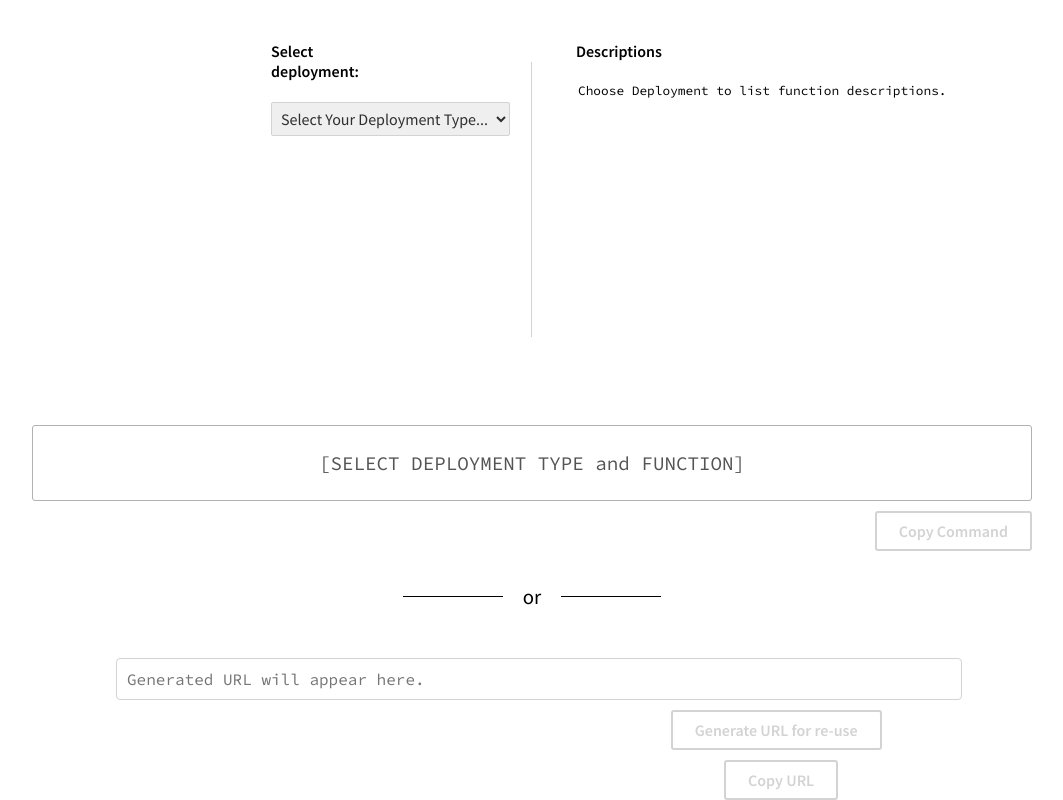
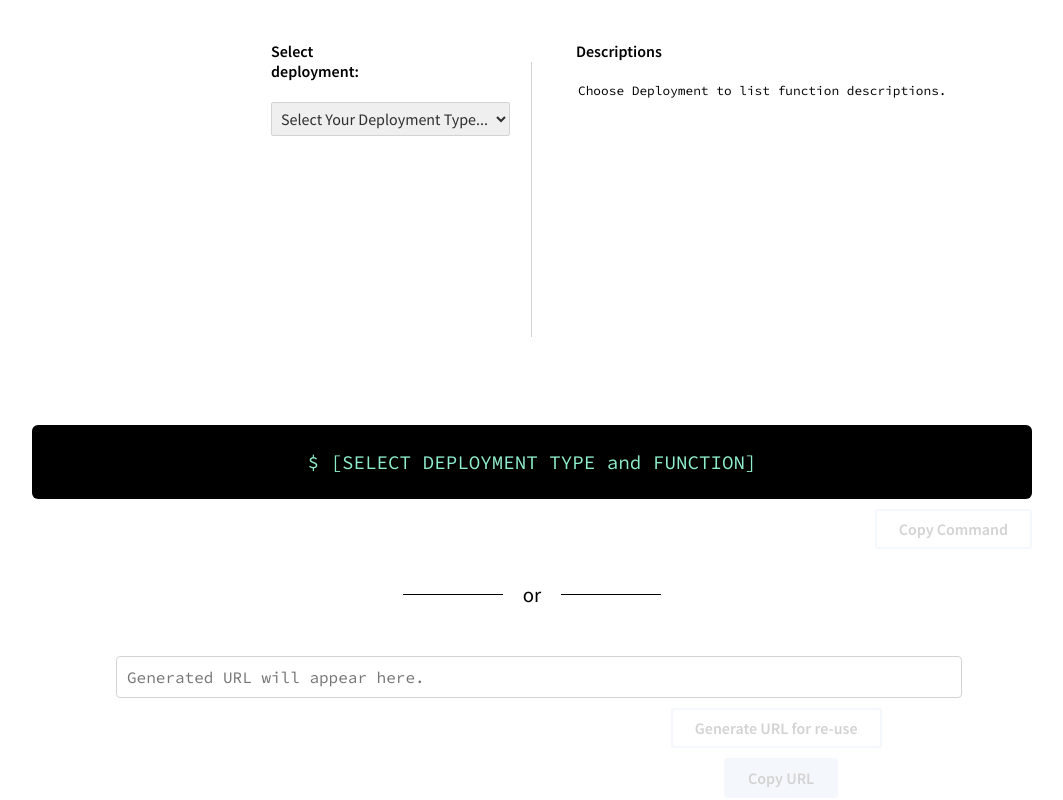
Before and after one commit to sourcegraph/support-generator, a React (Create React App) app: page / in a window 1280 px wide. Shown: the part 380-1180 px from the top of the page, without its empty margins (108-1171 px from the left). Built offline with nearby package versions, Linux system fonts and the light colour scheme.

Commit message:
color updates and add variables for sourcegraph colors.

```diff
--- a/src/Components/Command/GeneratedCommand.css
+++ b/src/Components/Command/GeneratedCommand.css
@@ -12,12 +12,11 @@
     font-family: "Source Code Pro", monospace;
     font-weight: normal;
     font-size: 1.2rem;
-    background-color: #ffffff;
+    background-color: var(--sg-black);
     padding-top: 25px;
     padding-bottom: 25px;
-    color: rgb(84, 84, 84);
-    border-radius: 3px;
-    border: 1px solid rgb(177, 177, 177);
+    color: var(--sg-mint);
+    border-radius: 6px;
 }
 
 .btns-container {
--- a/src/Components/Command/GeneratedCommand.jsx
+++ b/src/Components/Command/GeneratedCommand.jsx
@@ -30,11 +30,11 @@ export default function GeneratedCommand({
             <div className="generated-command">
                 {selectedDeployment === 'select-deployment' ? (
                     <>
-                        [SELECT DEPLOYMENT TYPE and FUNCTION]
+                        $ [SELECT DEPLOYMENT TYPE and FUNCTION]
                     </>
                 ) : (
                     <>
-                        {command}
+                        $ {command}
                     </>
                 )}
             </div>
--- a/src/Components/UI/CopyBtn.css
+++ b/src/Components/UI/CopyBtn.css
@@ -1,6 +1,6 @@
 button.copy-button:disabled,
 button.copy-button[disabled] {
-    border: 2px solid lightgray;
+    border: 2px solid #F4F7Fb;
     border-radius: 3px;
     background-color: #ffffff;
     color: lightgray;
@@ -14,10 +14,10 @@ button.copy-button[disabled] {
 }
 
 .copy-button {
-    border: 2px solid #A112FF;
+    border: 2px solid #5033e1;
     border-radius: 3px;
     background-color: #ffffff;
-    color: #A112FF;
+    color: #5033e1;
     width: fit-content;
     height: 40px;
     font-family: "Source Sans Pro", Arial, Helvetica, sans-serif;
@@ -28,10 +28,9 @@ button.copy-button[disabled] {
 }
 
 .copy-button:hover {
-    background-color: #A112FF;
+    background-color: #5033e1;
     color: white;
     cursor: pointer;
-
     padding-right: 22px;
     padding-left: 22px;
 }
--- a/src/Components/UI/GenerateLink.css
+++ b/src/Components/UI/GenerateLink.css
@@ -1,6 +1,6 @@
 button.generate-btn:disabled,
 button.generate-btn[disabled] {
-    border: 2px solid lightgray;
+    border: 2px solid #f4f7fb;
     border-radius: 3px;
     background-color: #ffffff;
     color: lightgray;
@@ -15,10 +15,10 @@ button.generate-btn[disabled] {
 }
 
 .generate-btn {
-    border: 2px solid #A112FF;
+    border: 2px solid #5033e1;
     border-radius: 3px;
     background-color: #ffffff;
-    color: #A112FF;
+    color: #5033e1;
     width: fit-content;
     padding-right: 22px;
     padding-left: 22px;
@@ -34,7 +34,7 @@ button.generate-btn[disabled] {
 }
 
 .generate-btn:hover {
-    background-color: #A112FF;
+    background-color: #5033e1;
     color: white;
     cursor: pointer;
     padding-right: 22px;
--- a/src/Components/UI/GeneratedURI.css
+++ b/src/Components/UI/GeneratedURI.css
@@ -39,7 +39,7 @@ input.generated-uri[type="text"]:focus {
 }
 
 .copied-message {
-    color: #ff5543;
+    color: #ED2E20;
     font-family: "Source Sans Pro", Arial, Helvetica, sans-serif;
     font-size: 1.0;
     font-weight: light;
@@ -55,9 +55,9 @@ input.generated-uri[type="text"]:focus {
 
 button.copy-url:disabled,
 button.copy-url[disabled] {
-    border: 2px solid lightgray;
+    border: 2px solid #F4F7FB;
     border-radius: 3px;
-    background-color: #ffffff;
+    background-color: #F4F7FB;
     color: lightgray;
     width: fit-content;
     height: 40px;
@@ -71,10 +71,10 @@ button.copy-url[disabled] {
 }
 
 .copy-url {
-    border: 2px solid #A112FF;
+    border: 2px solid #5033e1;
     border-radius: 3px;
-    background-color: #ffffff;
-    color: #A112FF;
+    background-color: #5033e1;
+    color: #ffffff;
     width: fit-content;
     height: 40px;
     font-family: "Source Sans Pro", Arial, Helvetica, sans-serif;
@@ -84,12 +84,18 @@ button.copy-url[disabled] {
     padding-right: 22px;
     padding-left: 22px;
     justify-self: flex-end;
+    transition: all .2s ease-in;
 }
 
 .copy-url:hover {
-    background-color: #A112FF;
+    background-color: #3c26a5;
     color: white;
     cursor: pointer;
     padding-right: 22px;
     padding-left: 22px;
 }
+
+.copy-url:active {
+    background-color: #ffffff;
+    color: #5033e1;
+}
--- a/src/index.css
+++ b/src/index.css
@@ -1,3 +1,12 @@
+:root {
+  --sg-blurple: #5033e1;
+  --sg-light-gray: #f4f7fb;
+  --sg-vermillion: #ff5543;
+  --sg-violet: #a112ff;
+  --sg-mint: #8fedcf;
+  --sg-black: #000000;
+}
+
 body {
   margin: 0;
   font-family: -apple-system, BlinkMacSystemFont, 'Segoe UI', 'Roboto', 'Oxygen',
```
